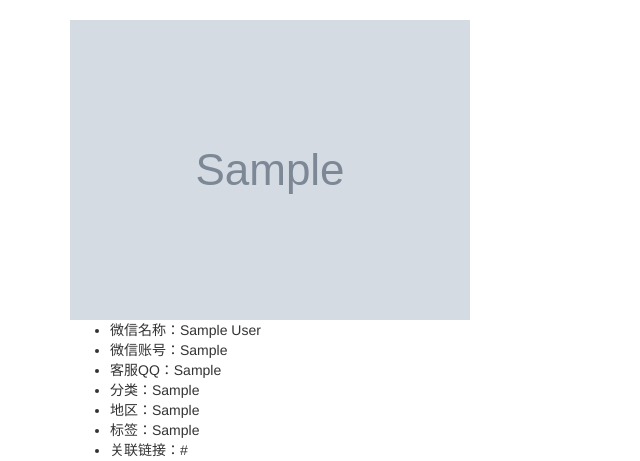
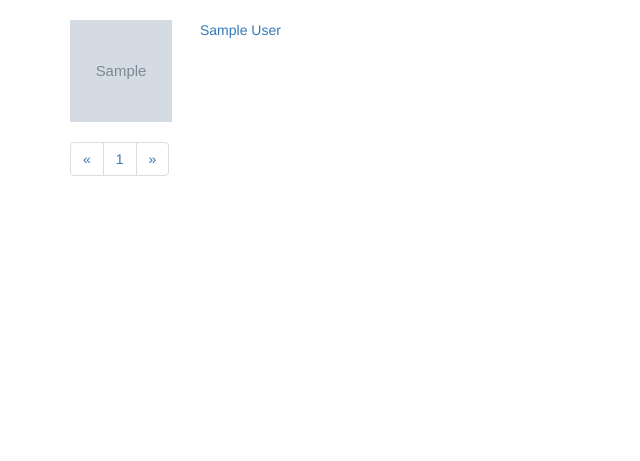
Before and after one commit to ruandao/py3project, a Django app: template mysite/wechat/templates/wechat/index.html in a window 1280 px wide. Shown: the part 52-513 px from the top of the page, without its empty margins (0-640 px from the left). After the commit the page ends 228 px from the top, so only its background shows below. Run offline with Django 3.2, Linux system fonts and the light colour scheme; tables that the repository leaves empty hold one stand-in row (values such as "Sample post"); the template is opened without the code that fills it: values that come from a table or form of the project are taken from there, most other values are stand-ins (such as "Sample title", 1, 10 or a date in 2020); grey boxes marked "Sample" are stand-in pictures; some libraries are stand-ins or nearby versions; grey boxes are pictures that could not be loaded.

Commit message:
名人堂可以分页

```diff
--- a/mysite/wechat/models.py
+++ b/mysite/wechat/models.py
@@ -17,6 +17,11 @@ class VAccount(models.Model):
     qrCode = models.ImageField(upload_to='uploads/')
     crawl_url = models.CharField(max_length=250)
 
+    @property
+    def avatar_url(self):
+        if self.avatar and hasattr(self.avatar, "url"):
+            return self.avatar.url
+
 class Blog(models.Model):
     account = models.ForeignKey(VAccount)
     title = models.CharField(max_length=250)
--- a/mysite/wechat/rengzan/rengzan/spiders/rz.py
+++ b/mysite/wechat/rengzan/rengzan/spiders/rz.py
@@ -45,7 +45,10 @@ class RzSpider(scrapy.Spider):
                     print(tags)
                 if u'关联推广：' in x[0]:
                     link = container.css("a::attr(href)").extract()
-        description = response.css(".main_case.l .scroll.l p::text").extract_first().strip()
+        try:
+            description = response.css(".main_case.l .scroll.l p::text").extract_first().strip()
+        except:
+            description = ""
         qrCodeUrlPart = response.css(".main_case.l .cont_cat.l img::attr(src)").extract_first().strip()
         qrCodeUrl = urlparse.urljoin(response.url, qrCodeUrlPart)
         avatar_url = response.css(".main_case.l .wrappic.l img::attr(src)").extract_first().strip()
--- a/mysite/wechat/templates/wechat/index.html
+++ b/mysite/wechat/templates/wechat/index.html
@@ -1,28 +1,44 @@
 {% extends 'wechat/base.html' %}
 
+
 {% block content %}
-    <div>
+    <div class="row">
     {% for account in accounts %}
-        <div>
-            <img src="{{account.avatar.url}}">
-        </div>
-        <ul>
-            <li>微信名称：{{account.vName}}</li>
-            <li>微信账号：{{account.vAccount}}</li>
-            <li>客服QQ：{{account.vQQ}}</li>
-            <li>分类：{{account.category}}</li>
-            <li>地区：{{account.area}}</li>
-            <li>标签：{{account.tags}}</li>
-            <li>关联链接：{{account.link}}</li>
-        </ul>
-        <div>
-            <img src="{{account.qrCode.url}}">
-        </div>
-        <div>
-            <p>{{account.description}}</p>
+        <div class="col-xs-4">
+            <div class="row">
+                <div class="col-xs-4">
+                    <img src="{{account.avatar_url}}" width="102" height="102">
+                </div>
+                <div class="col-xs-8">
+                    <a href="">{{account.vName}}</a>
+                </div>
+            </div>
         </div>
     {% endfor %}
     </div>
+
+    <nav aria-label="Page navigation">
+      <ul class="pagination">
+        <li>
+          <a href="{% url 'wechat:alluser' 1 %}" aria-label="Previous">
+            <span aria-hidden="true">&laquo;</span>
+          </a>
+        </li>
+          {% if prePage %}
+            <li><a href="{% url 'wechat:alluser' prePage %}">上一页</a></li>
+          {% endif %}
+          <li><a href="#">{{curPage}}</a> </li>
+          {% if nextPage %}
+            <li><a href="{% url 'wechat:alluser' nextPage %}">下一页</a> </li>
+          {% endif %}
+          <li>
+          <a href="{% url 'wechat:alluser' latestPage %}" aria-label="Next">
+            <span aria-hidden="true">&raquo;</span>
+          </a>
+        </li>
+      </ul>
+    </nav>
+
 {% endblock %}
 {% block footer %}
 {% endblock %}
--- a/mysite/wechat/urls.py
+++ b/mysite/wechat/urls.py
@@ -4,5 +4,5 @@ from  . import views
 
 app_name = 'wechat'
 urlpatterns = [
-    url(r'^$', views.index, name='index'),
+    url(r'^alluser/(?P<curPage>[0-9]+)/$', views.index, name='alluser'),
 ]
```
Also changed, not shown: mysite/wechat/views.py (+22 -5 lines).
